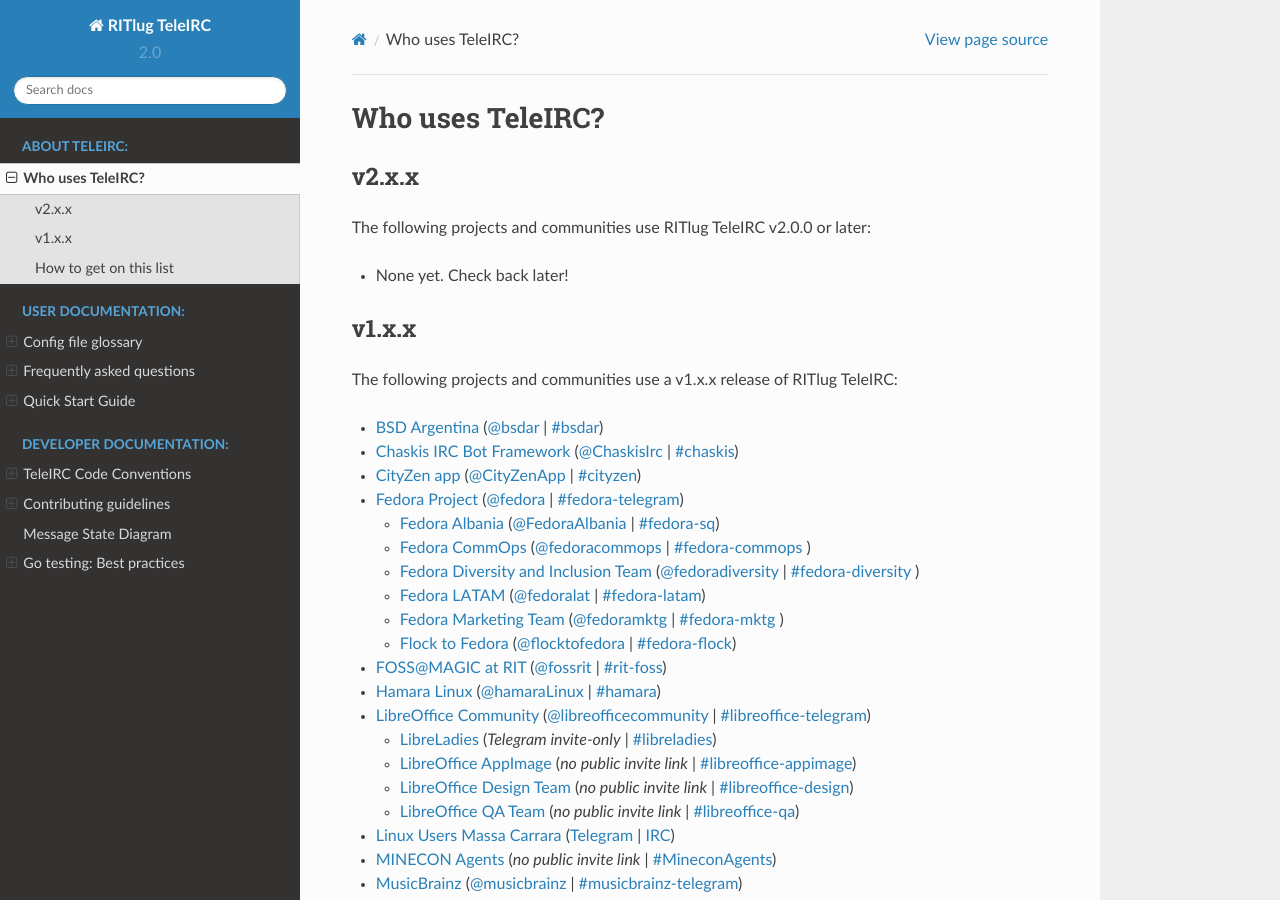
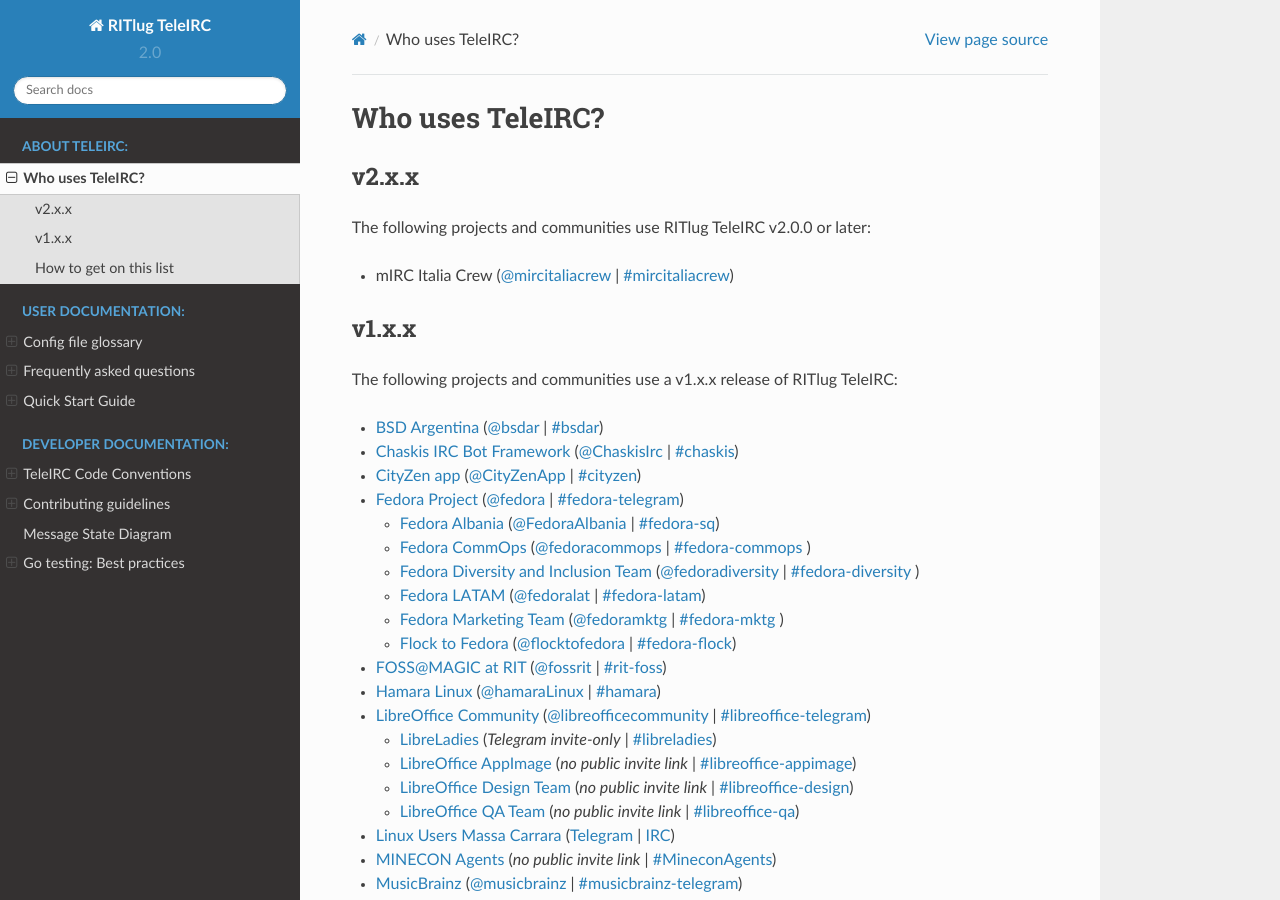
Before and after one commit to RITlug/teleirc, a Sphinx documentation site: the page built from docs/about/who-uses-teleirc.rst, in a window 1280 px wide and 900 px high. Built offline with Sphinx 7.4.7 and the Read the Docs theme 2.0.0, drawn with Linux system fonts in a browser that asks for light colours; formulas are drawn with MathJax 3.

Commit message:
:new: docs: Add mIRC Italia Crew to "Who uses TeleIRC?" (closes #357) (#360)
This commit adds the mIRC Italia Crew to the "Who uses TeleIRC" page,
per the request made by @deltagnan in #357.

Closes #357.

Signed-off-by: Justin W. Flory (he/him) <git@jwf.io>

```diff
--- a/docs/about/who-uses-teleirc.rst
+++ b/docs/about/who-uses-teleirc.rst
@@ -8,8 +8,8 @@
 
 The following projects and communities use RITlug TeleIRC v2.0.0 or later:
 
-- None yet.
-  Check back later!
+- mIRC Italia Crew (`@mircitaliacrew <https://t.me/mircitaliacrew>`_ | `#mircitaliacrew <https://webchat.freenode.net/#mircitaliacrew>`_)
+
 
 ******
 v1.x.x
```
